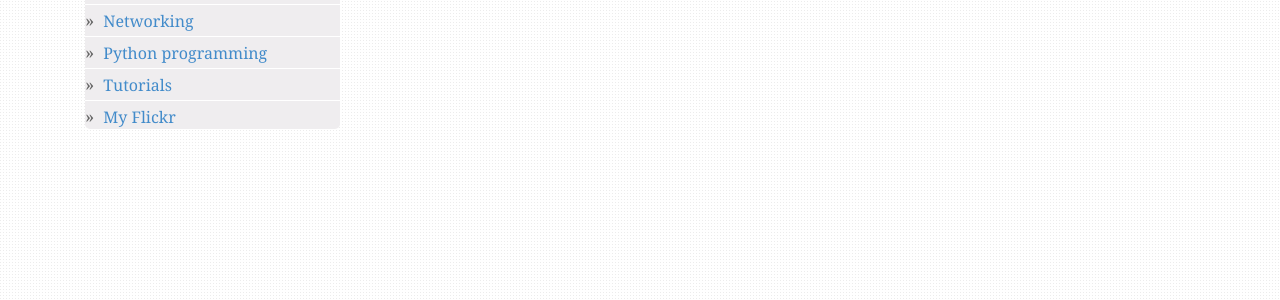
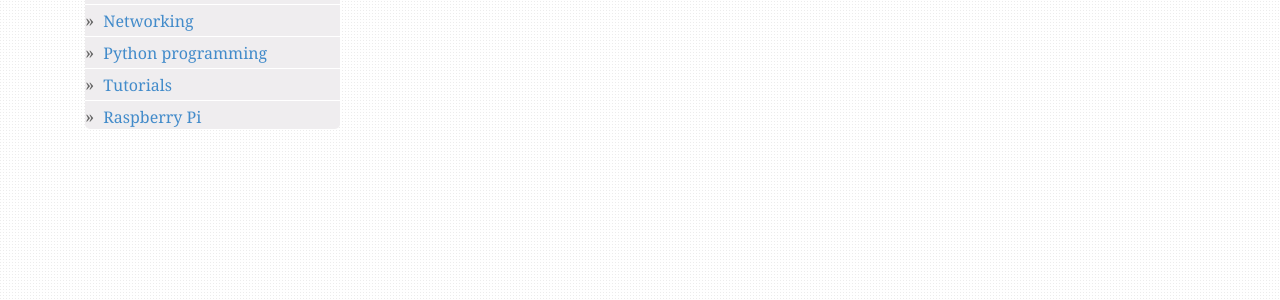
Before and after one commit to truongnh1992/truongnh1992.github.io, a Jekyll site: the page built from index.html, in a window 1280 px wide. Shown: the part 449-749 px from the top of the page. Built offline with Jekyll 4.4.1, drawn with Linux system fonts in a browser that asks for light colours; nearby versions of some CDN libraries; the list of posts is cut into pages by our own code.

Commit message:
Insert Navigation of Raspberry
Signed-off-by: Nguyen Hai Truong <truongnh@vn.fujitsu.com>

```diff
--- a/_config.yml
+++ b/_config.yml
@@ -46,8 +46,8 @@
       url: /category/python
     - text: Tutorials
       url: /category/tutorials
-    - text: My Flickr
-      url: https://www.flickr.com/photos/haitruonghp/albums
+    - text: Raspberry Pi
+      url: /category/raspberry
 
 url: "https://truongnh1992.github.io"
 baseurl: ""
```
Also changed, not shown: _posts/2018-10-27-led-blinking.md (+1 -1 lines).
